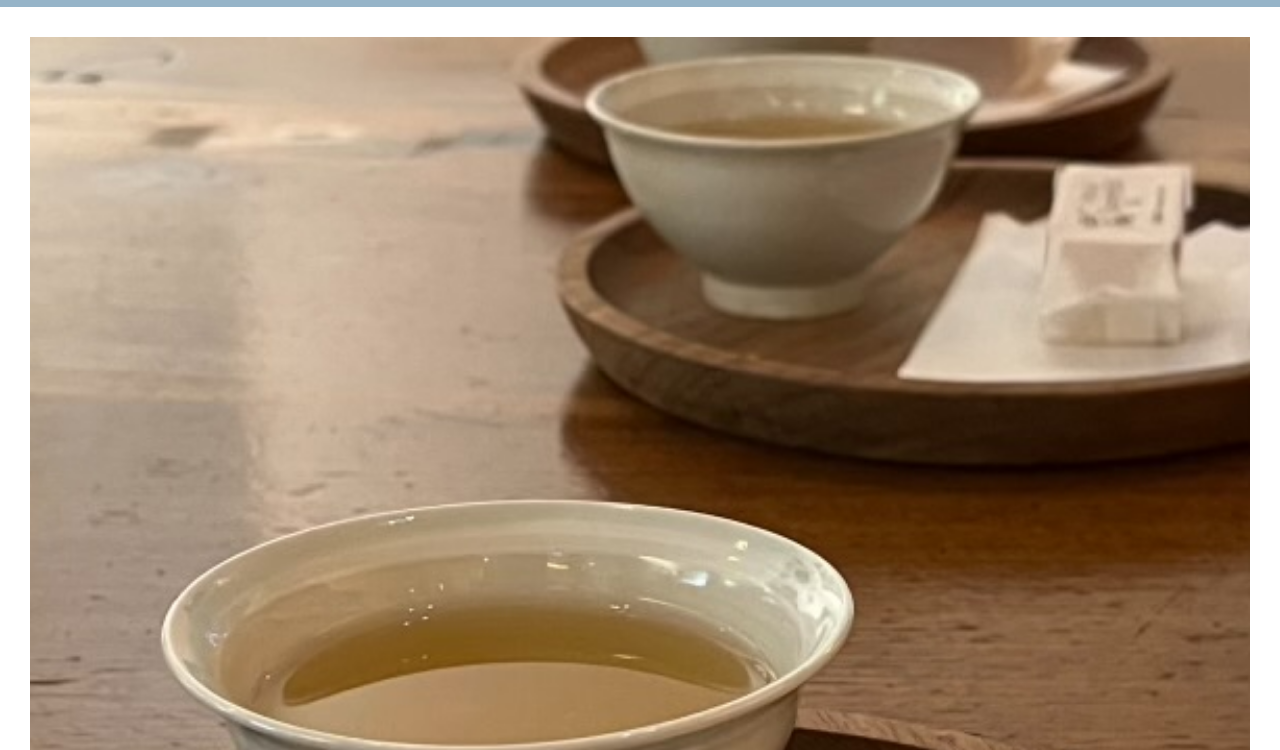
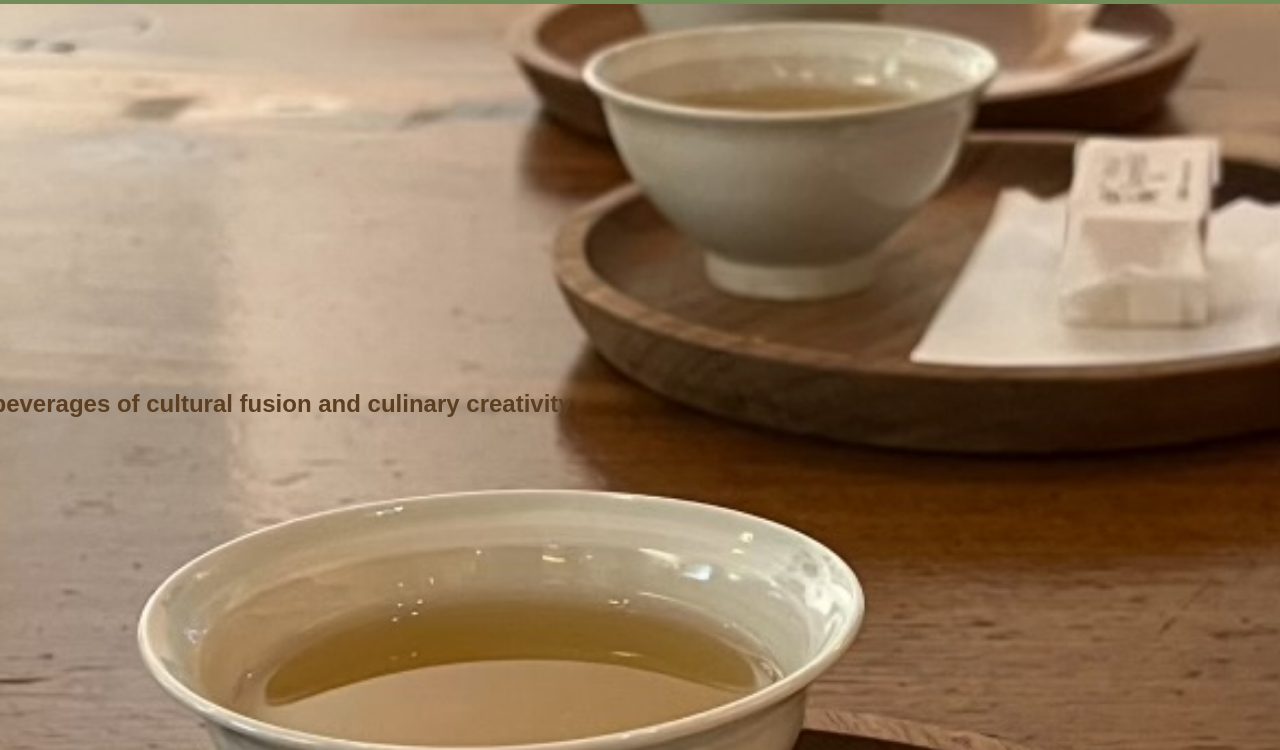
Before and after one commit to hannliao/restaurant-page, a website built with webpack: page src/index.html in a window 1280 px wide. Shown: the part 96-846 px from the top of the page. Built offline with nearby package versions, Linux system fonts and the light colour scheme; files whose address does not match are found by name.

Commit message:
Edit styling

```diff
--- a/src/home.js
+++ b/src/home.js
@@ -8,14 +8,12 @@ const home = () => {
 
     homeImg.src = teaImg;
 
-    description.textContent = `We blend tradition with innovation to craft unforgettable Asian-inspired
-        beverages. Our cozy café specializes in concocting a tantalizing array of drinks that showcase
-        the rich and diverse flavors of Asia. From refreshing Japanese matcha to creamy Thai tea, each sip
-        is a journey through the vibrant tastes of the East. Step in and embark on a flavor adventure
-        unlike any other, where every cup tells a story of cultural fusion and culinary creativity.`;
+    description.textContent = `beverages of cultural fusion and culinary creativity`;
+    description.classList.add("desc");
 
     homeContent.appendChild(homeImg);
     homeContent.appendChild(description);
+    homeContent.classList.add("homeContent");
 
     content.appendChild(homeContent);
 }
--- a/src/style.css
+++ b/src/style.css
@@ -5,9 +5,8 @@
 }
 
 :root {
-    --transparent: rgba(100, 100, 100, 0.4);
-    --blue: rgb(150, 180, 200);
-    --gray: rgb(97, 97, 97)
+    --green: rgb(115, 141, 89);
+    --brown: rgb(92, 62, 33);
 }
 
 * {
@@ -15,6 +14,13 @@
     padding: 0;
     box-sizing: border-box;
     font-family: Arial, Helvetica, sans-serif;
+    color: var(--brown);
+}
+
+body {
+    height: 100vh;
+    display: grid;
+    grid-template-rows: 100px 1fr;
 }
 
 header {
@@ -22,7 +28,7 @@ header {
     grid-template-columns: 2fr 1fr;
     align-items: center;
     padding: 10px 50px;
-    background-color: var(--blue);
+    background-color: var(--green);
 }
 
 nav {
@@ -49,17 +55,33 @@ button:hover {
 }
 
 #content {
+    position: relative;
     height: 100%;
-    padding: 30px;
     display: flex;
     justify-content: center;
     align-items: center;
     font-size: 16px;
-    color: black;
+}
+
+.homeContent {
+    width: 100%;
+    height: 100vh;
+    overflow: hidden;
 }
 
 img {
     width: 100%;
+    display: block;
+    overflow: hidden;
+}
+
+.desc {
+    position: absolute;
+    top: 50%;
+    left: 22%;
+    transform: translate(-50%, -50%);
+    font-size: 24px;
+    font-weight: bold;
 }
 
 .drinks {
```
